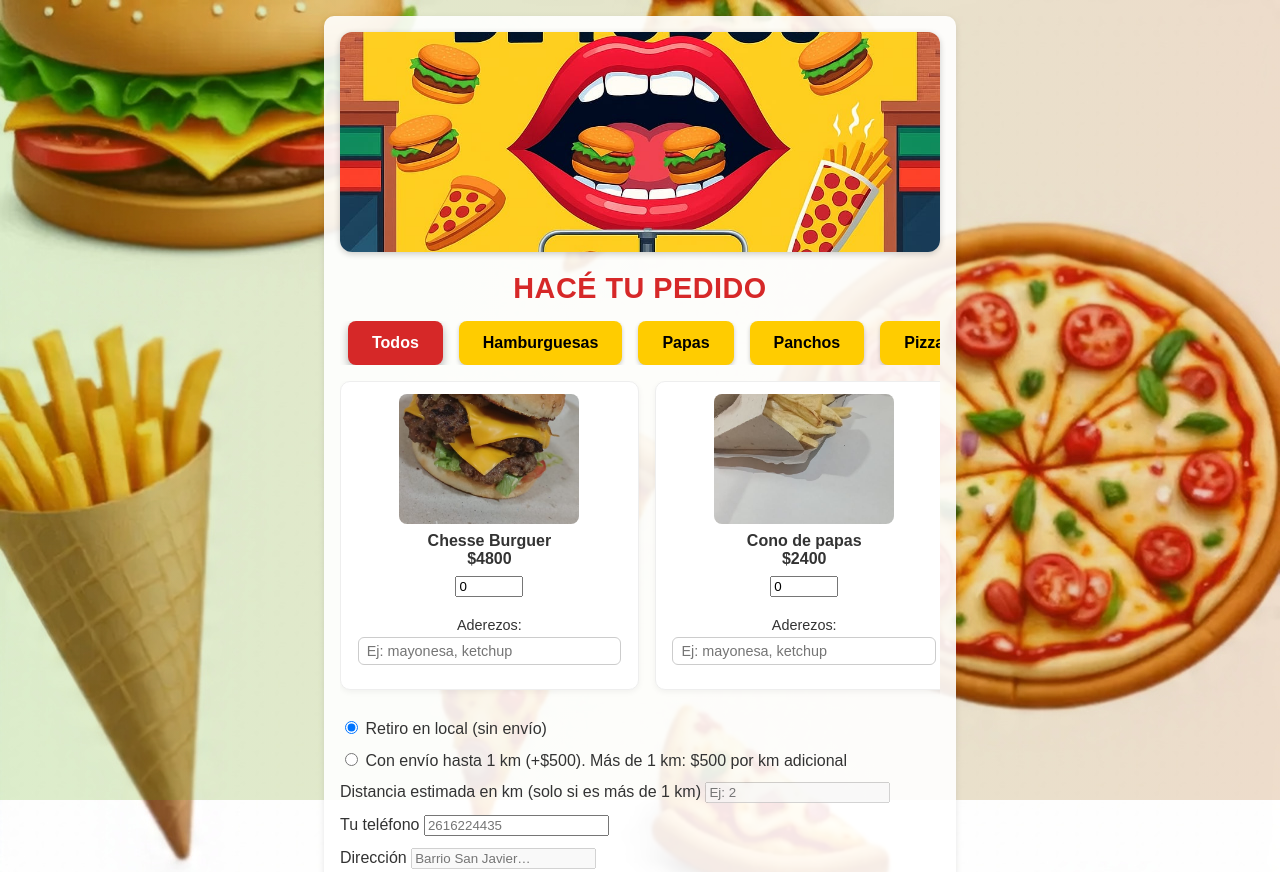
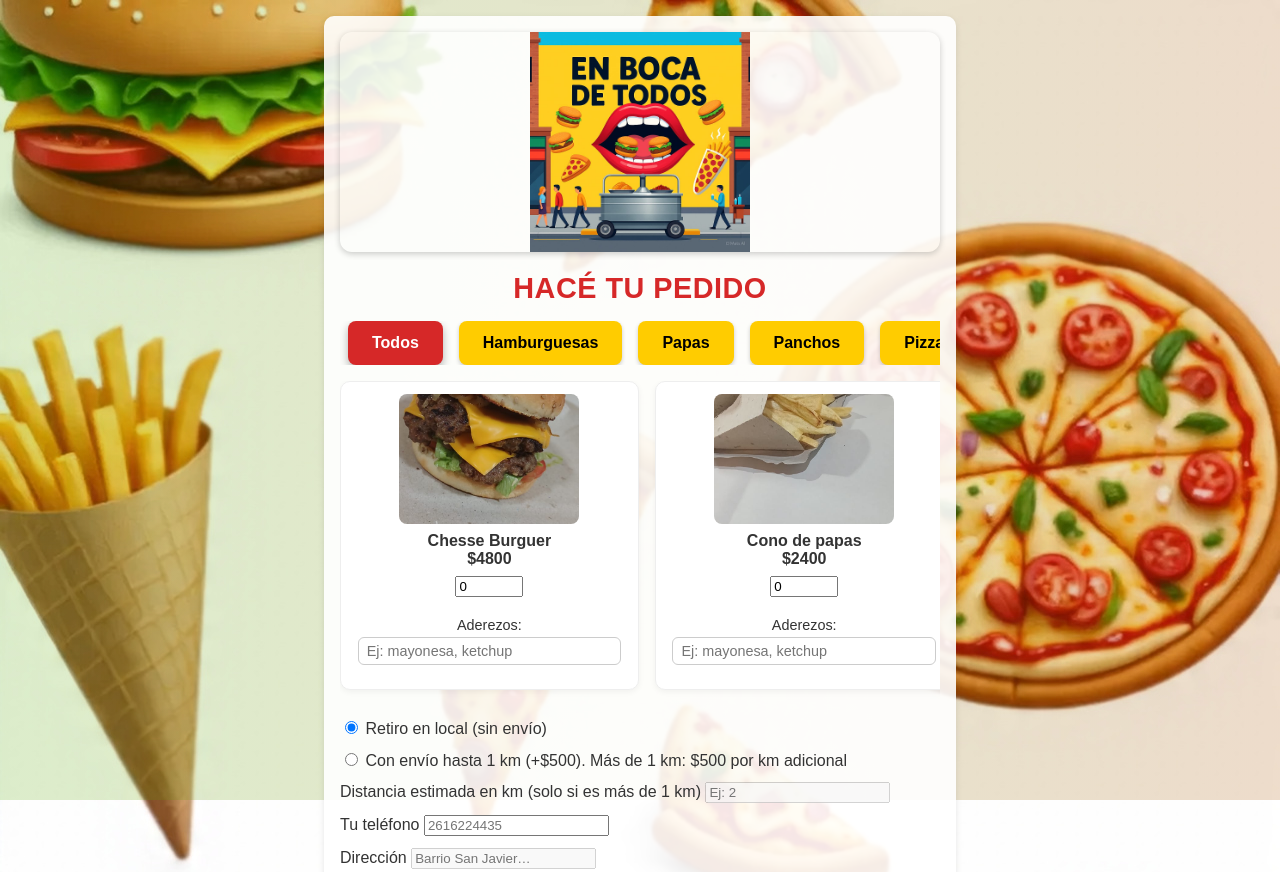
Before and after one commit to pablo2389/Enbocadetodos-, a plain HTML site: page index.html in a window 1280 px wide. Shown: the top 872 px of the page. Drawn offline with Linux system fonts and the light colour scheme.

Commit message:
Actualizo diseño del banner con object-fit contain

```diff
--- a/index.html
+++ b/index.html
@@ -28,7 +28,7 @@
       z-index: 10;
     }
     .banner-image {
-      width: 100%; max-height: 220px; object-fit: cover; border-radius: 12px; margin-bottom: 1rem;
+      width: 100%; max-height: 220px; object-fit: contain; border-radius: 12px; margin-bottom: 1rem;
       box-shadow: 0 2px 6px rgba(0,0,0,0.2); transition: transform 0.3s ease; cursor: pointer;
     }
     .banner-image:hover { transform: scale(1.05); box-shadow: 0 6px 12px rgba(0,0,0,0.3); }
```
